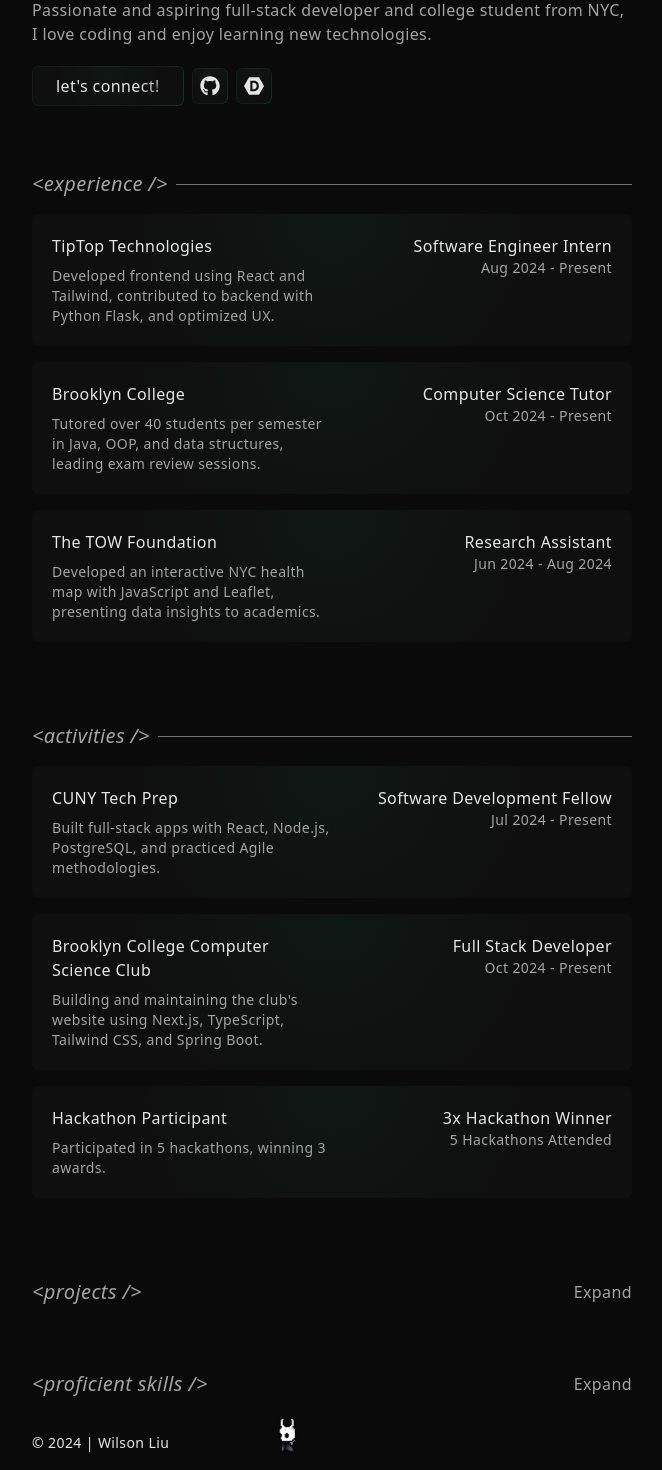
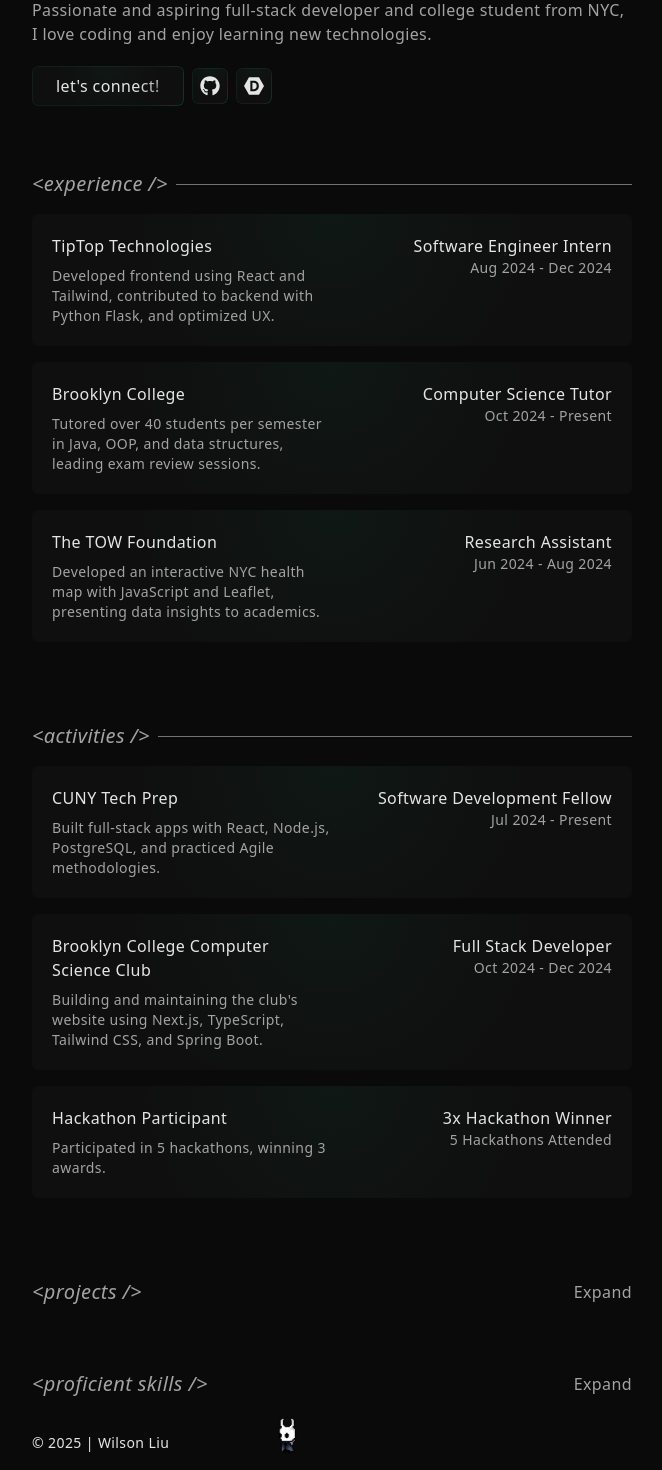
Before and after one commit to wilsonliu2/portfolio, a React (Vite) app: page / in a window 1280 px wide. Shown: the part 218-1688 px from the top of the page, without its empty margins (308-970 px from the left). Built offline with nearby package versions, Linux system fonts and the light colour scheme.

Commit message:
update dates

```diff
--- a/src/sections/Activities.jsx
+++ b/src/sections/Activities.jsx
@@ -31,7 +31,7 @@ const Activities = () => {
       />
       <ExperienceCard
         company="Brooklyn College Computer Science Club"
-        date="Oct 2024 - Present"
+        date="Oct 2024 - Dec 2024"
         title="Full Stack Developer"
         description="Building and maintaining the club's website using Next.js, TypeScript, Tailwind CSS, and Spring Boot."
       />
--- a/src/sections/Experience.jsx
+++ b/src/sections/Experience.jsx
@@ -26,7 +26,7 @@ const Experience = () => {
 
       <ExperienceCard
         company="TipTop Technologies"
-        date="Aug 2024 - Present"
+        date="Aug 2024 - Dec 2024"
         title="Software Engineer Intern"
         description="Developed frontend using React and Tailwind, contributed to backend with Python Flask, and optimized UX."
       />
--- a/src/sections/Footer.jsx
+++ b/src/sections/Footer.jsx
@@ -23,7 +23,7 @@ const Footer = () => {
   return (
     <div className="relative px-5 py-1 text-sm font-thin text-neutral-200">
       {/* Footer */}
-      <span>&copy; 2024 | Wilson Liu</span>
+      <span>&copy; 2025 | Wilson Liu</span>
       {/* Moving Image */}
       <motion.img
         src="/zkay_11-hollow-knight3.gif"
```
